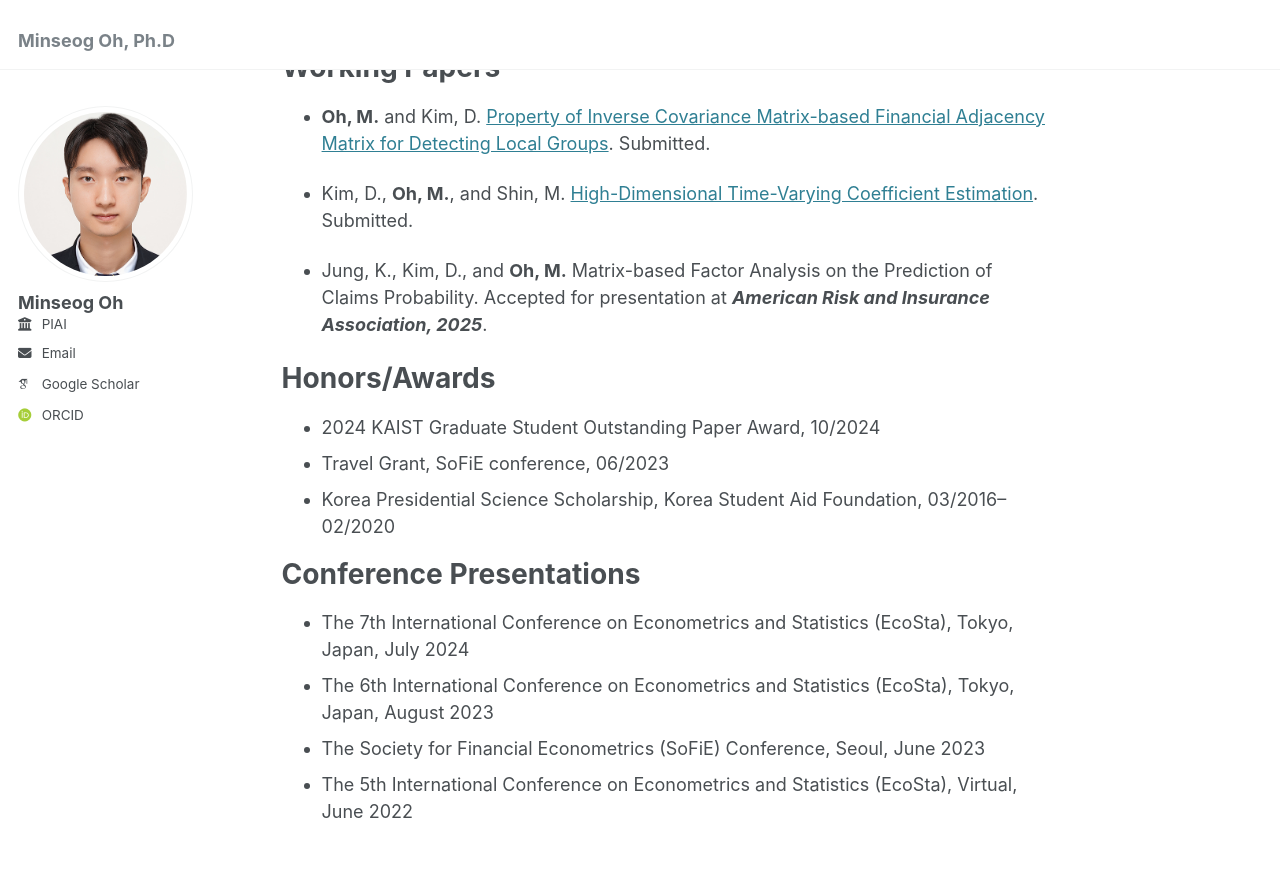
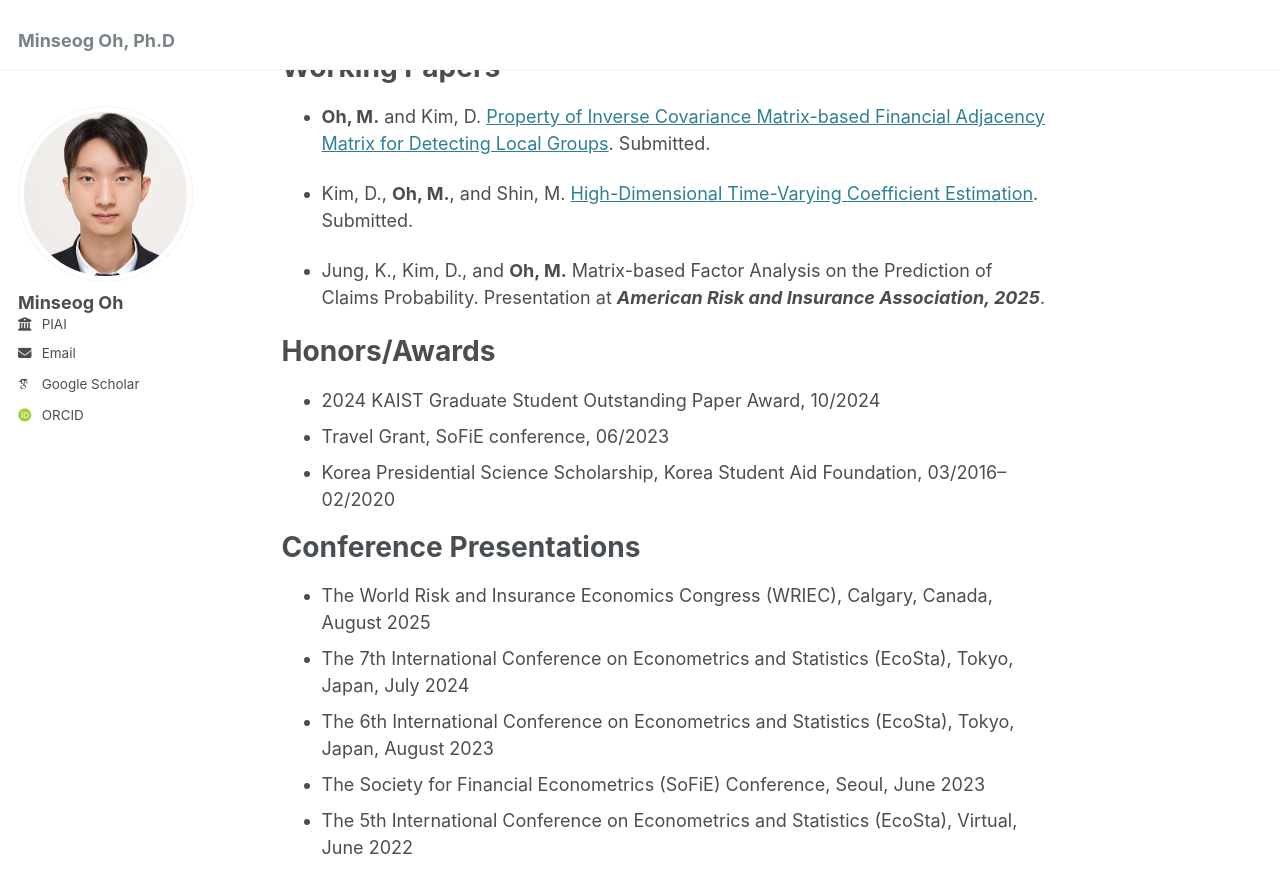
Before and after one commit to MinSOh/minsoh.github.io, a Jekyll site: the page built from _pages/about.md, in a window 1280 px wide and 900 px high, scrolled down 1095 px. Shown: the top 893 px of the window. Built offline with Jekyll 4.4.1, drawn with Linux system fonts in a browser that asks for light colours; some web fonts are replaced.

Commit message:
Update about.md

```diff
--- a/_pages/about.md
+++ b/_pages/about.md
@@ -45,7 +45,7 @@ Working Papers
 
 - Kim, D., __Oh, M.__, and Shin, M. [High-Dimensional Time-Varying Coefficient Estimation](https://arxiv.org/abs/2202.08419). Submitted.
 
-- Jung, K., Kim, D., and __Oh, M.__ Matrix-based Factor Analysis on the Prediction of Claims Probability. Accepted for presentation at ___American Risk and Insurance Association, 2025___.
+- Jung, K., Kim, D., and __Oh, M.__ Matrix-based Factor Analysis on the Prediction of Claims Probability. Presentation at ___American Risk and Insurance Association, 2025___.
 
 Honors/Awards
 ======
@@ -56,6 +56,7 @@ Honors/Awards
 
 Conference Presentations
 ======
+- The World Risk and Insurance Economics Congress (WRIEC), Calgary, Canada, August 2025
 - The 7th International Conference on Econometrics and Statistics (EcoSta), Tokyo, Japan, July 2024
 - The 6th International Conference on Econometrics and Statistics (EcoSta), Tokyo, Japan, August 2023
 - The Society for Financial Econometrics (SoFiE) Conference, Seoul, June 2023
```
